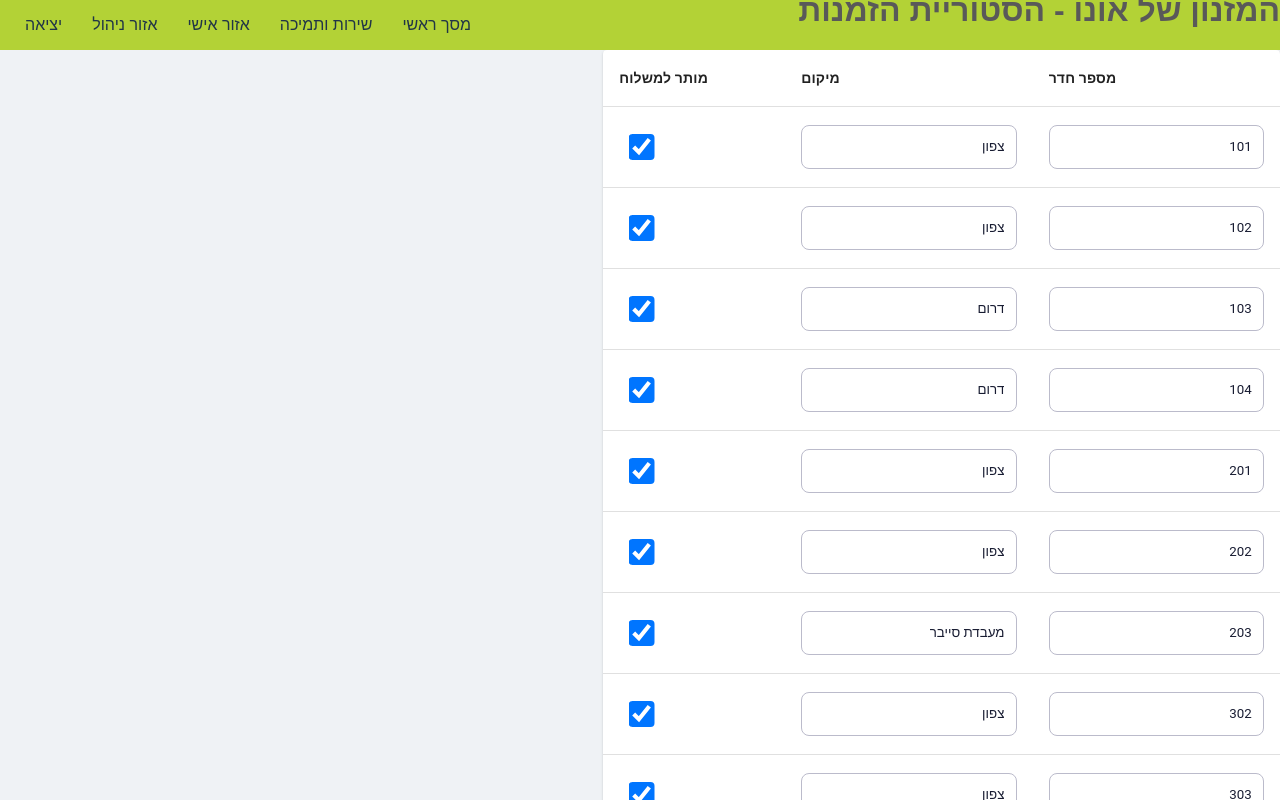
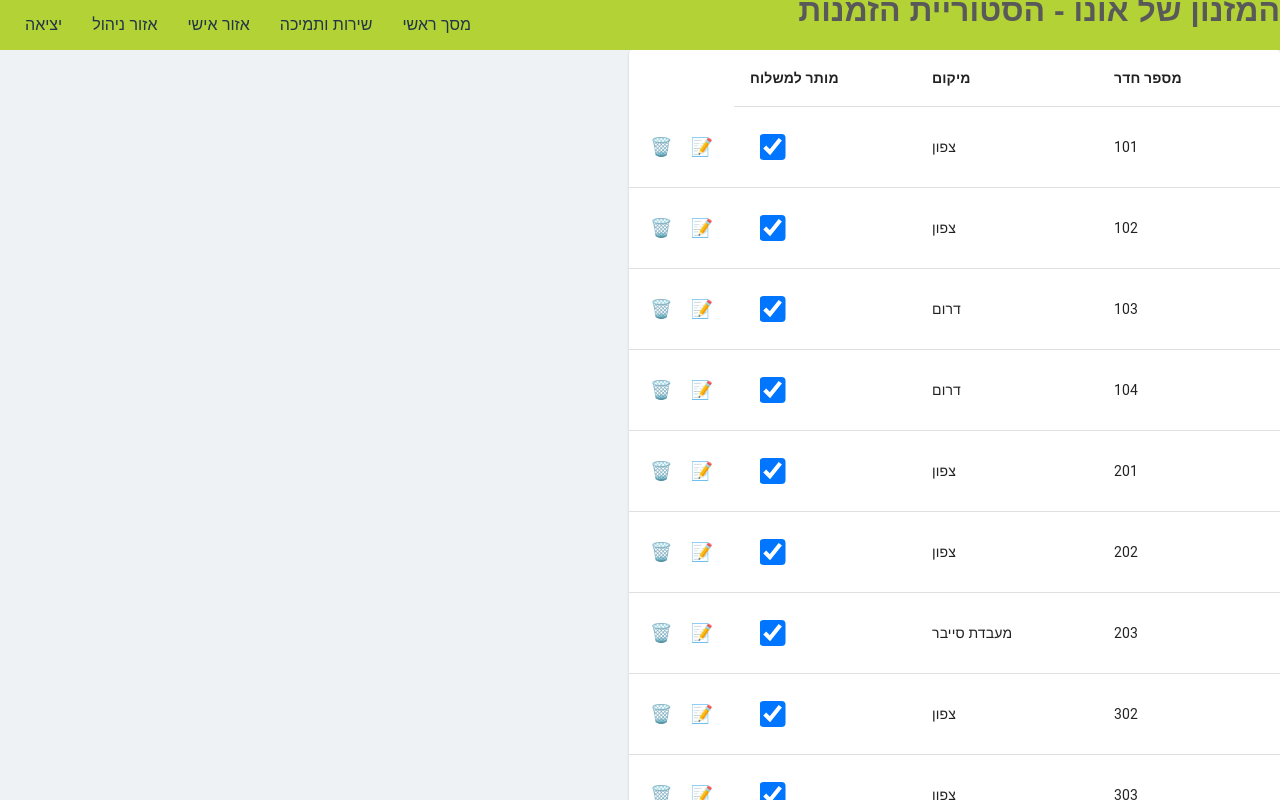
Before and after one commit to naama01/frontend-project-react, a React (Vite) app in the folder code/: page /AdminClasses in a window 1280 px wide. Shown: the top 800 px of the page. Built offline with nearby package versions, Linux system fonts and the light colour scheme.

Commit message:
Added edit mode for lines in admintables, delete and add new

```diff
--- a/code/src/components/AdminTable.jsx
+++ b/code/src/components/AdminTable.jsx
@@ -1,4 +1,4 @@
-import 'react'
+import React, { useState } from 'react';
 import Table from '@mui/material/Table';
 import TableBody from '@mui/material/TableBody';
 import TableCell from '@mui/material/TableCell';
@@ -7,89 +7,122 @@ import TableHead from '@mui/material/TableHead';
 import TableRow from '@mui/material/TableRow';
 import Paper from '@mui/material/Paper';
 import Button from '@mui/material/Button';
+import { IconButton } from '@mui/material';
 
+export default function AdminTable({ titles, rows: initialRows, dataname }) {
+    const [rows, setRows] = useState(initialRows);
+    const [editingRowIndex, setEditingRowIndex] = useState(null);
 
-/*
-export function AdminTable({ titles, rows }) {
-
-    function createRow(row) {
-        let row_html = row.map(function (item, i) {
-            if (item === true || item === false) { return <TableCell key={i}><input type="checkbox" checked={item}></input></TableCell> }
-            return <TableCell key={i}><input type="textbox" value={item}></input></TableCell>
-        })
-        return (row_html)
+    function handleInputChange(rowIndex, cellIndex, value) {
+        const updatedRows = [...rows];
+        updatedRows[rowIndex][cellIndex] = value;
+        setRows(updatedRows);
     }
 
-    let rows_html = rows.map(function (item, i) {
-        return <TableRow key={i}>{createRow(item)}</TableRow>
-    })
-
-    let titles_html = titles.map(function (item, i) {
-        return <TableCell key={i}>{item}</TableCell>
-    })
-
-    return (
-        <div>
-            <TableContainer component={Paper}>
-                <Table sx={{ minWidth: 650 }} aria-label="simple table">
-                    <TableHead>
-                        <TableRow>
-                            {titles_html}
-                        </TableRow>
-                    </TableHead>
-                    <TableBody>
-                        {rows_html}
-                    </TableBody>
-                </Table>
-            </TableContainer>
-        </div>
-    )
-}
-
-
-*/
-
-
-export default function AdminTable({ titles, rows, dataname }) {
-
-    function createRow(row) {
-        let row_html = row.map(function (item, i) {
-            if (item === true || item === false) { return <TableCell key={i}><input type="checkbox" checked={item}></input></TableCell> }
-            return <TableCell key={i}><input type="textbox" value={item}></input></TableCell>
-        })
-        return (row_html)
+    function handleEdit(rowIndex) {
+        setEditingRowIndex(rowIndex);
     }
 
-    let rows_html = rows.map(function (item, i) {
-        //return <tr key={i}>{createRow(item)}</tr>
-        return <TableRow key={i}>{createRow(item)}</TableRow>
+    function handleSave(rowIndex) {
+        setEditingRowIndex(null); // Exit edit mode
+    }
 
-    })
+    function handleDelete(rowIndex) {
+        const updatedRows = rows.filter((_, index) => index !== rowIndex);
+        setRows(updatedRows);
+    }
 
-    let titles_html = titles.map(function (item, i) {
-        //       return <th key={i}>{item}</th>
-        return <TableCell key={i}>{item}</TableCell>
+    function addNewRow() {
+        const emptyRow = titles.map(() => ""); // Create an empty row with the same number of columns as titles
+        setRows([...rows, emptyRow]); // Add the new row to the rows state
+        setEditingRowIndex(rows.length); // Set the new row to edit mode
+    }
 
-    })
+    function createRow(row, rowIndex) {
+        return row.map((item, cellIndex) => {
+            if (editingRowIndex === rowIndex) {
+                // Editable mode
+                if (typeof item === 'boolean') {
+                    return (
+                        <TableCell key={cellIndex}>
+                            <input
+                                type="checkbox"
+                                checked={item}
+                                onChange={(e) => handleInputChange(rowIndex, cellIndex, e.target.checked)}
+                            />
+                        </TableCell>
+                    );
+                }
+                return (
+                    <TableCell key={cellIndex}>
+                        <input
+                            type="text"
+                            value={item}
+                            onChange={(e) => handleInputChange(rowIndex, cellIndex, e.target.value)}
+                        />
+                    </TableCell>
+                );
+            }
+            // View mode
+            if (typeof item === 'boolean') {
+                return (
+                    <TableCell key={cellIndex}>
+                        <input type="checkbox" checked={item} readOnly />
+                    </TableCell>
+                );
+            }
+            return <TableCell key={cellIndex}>{item}</TableCell>;
+        });
+    }
 
-    /*return (
+    const rows_html = rows.map((row, rowIndex) => (
+        <TableRow key={rowIndex}>
+            {createRow(row, rowIndex)}
+            <TableCell>
+                <div style={{ display: 'flex', gap: '8px', justifyContent: 'center', alignItems: 'center' }}>
+                    {editingRowIndex === rowIndex ? (
+                        <>
+                            <IconButton
+                                aria-label="save"
+                                size="small"
+                                style={{ color: '#4CAF50' }}
+                                onClick={() => handleSave(rowIndex)}
+                            >
+                                💾
+                            </IconButton>
+                        </>
+                    ) : (
+                        <IconButton
+                            aria-label="edit"
+                            size="small"
+                            style={{ color: '#2196F3' }}
+                            onClick={() => handleEdit(rowIndex)}
+                        >
+                            📝
+                        </IconButton>
+                    )
+                    }
+                    <IconButton
+                        aria-label="delete"
+                        size="small"
+                        style={{ color: '#f44336' }}
+                        onClick={() => handleDelete(rowIndex)}
+                    >
+                        🗑️
+                    </IconButton>
+                </div>
+            </TableCell>
+        </TableRow>
+    ));
 
-        <div>
-            <table >
-                <thead>
-                    <tr>{titles_html}</tr>
-                </thead>
-                <tbody>
-                    {rows_html}
-                </tbody>
-            </table>
-        </div>
-    )*/
+    const titles_html = titles.map((title, index) => (
+        <TableCell key={index}>{title}</TableCell>
+    ));
 
     function saveToLocalStorage() {
         const tableData = {
             titles: titles,
-            rows: rows
+            rows: rows,
         };
         localStorage.setItem(`${dataname}_tableData`, JSON.stringify(tableData));
         alert('המידע נשמר בהצלחה!');
@@ -100,22 +133,25 @@ export default function AdminTable({ titles, rows, dataname }) {
             <TableContainer component={Paper}>
                 <Table sx={{ minWidth: 650 }} aria-label="simple table">
                     <TableHead>
-                        <TableRow>
-                            {titles_html}
-                        </TableRow>
+                        <TableRow>{titles_html}</TableRow>
                     </TableHead>
-                    <TableBody>
-                        {rows_html}
-                    </TableBody>
+                    <TableBody>{rows_html}</TableBody>
                 </Table>
             </TableContainer>
             <Button
                 variant="contained"
                 onClick={saveToLocalStorage}
-                style={{ marginTop: '10px' , backgroundColor: '#4CAF50', color: 'white' } } // Add custom styles here
+                style={{ marginTop: '10px', backgroundColor: '#4CAF50', color: 'white' }}
             >
                 שמור את הנתונים
             </Button>
+            <Button
+                variant="contained"
+                onClick={addNewRow}
+                style={{ marginTop: '10px', marginLeft: '10px', backgroundColor: '#2196F3', color: 'white' }}
+            >
+                הוסף רשומה חדשה
+            </Button>
         </div>
-    )
+    );
 }
```
